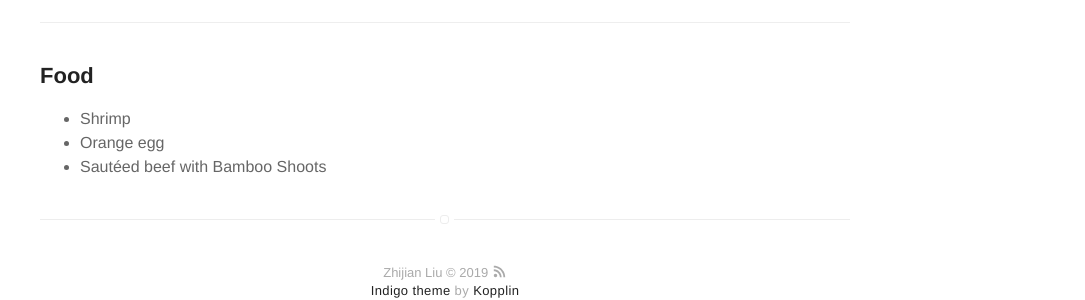
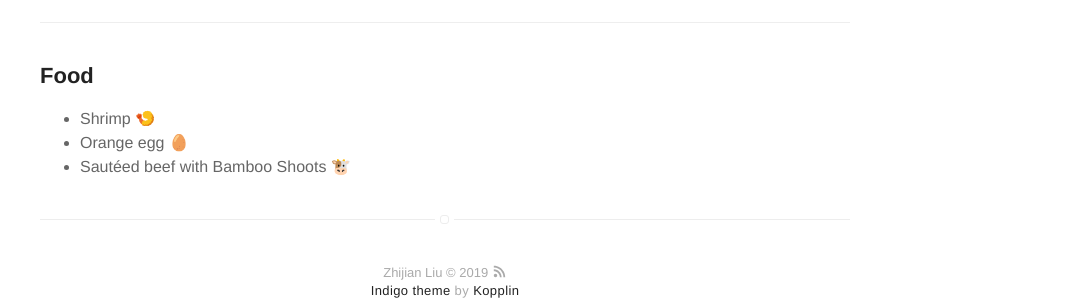
Before and after one commit to subaiwen/subaiwen.github.io, a Jekyll site: the page built from about.md, in a window 1280 px wide. Shown: the part 1000-1300 px from the top of the page, without its empty margins (195-1280 px from the left). Built offline with Jekyll 4.4.1, drawn with Linux system fonts in a browser that asks for light colours.

```diff
--- a/about.md
+++ b/about.md
@@ -20,7 +20,7 @@ layout: page
 <h2>Food</h2>
 
 <ul>
-	<li>Shrimp</li>
-	<li>Orange egg</li>
-	<li>Sautéed beef with Bamboo Shoots</li>
+	<li>Shrimp  🍤</li>
+	<li>Orange egg 🥚</li>
+	<li>Sautéed beef with Bamboo Shoots 🐮</li>
 </ul>
```
